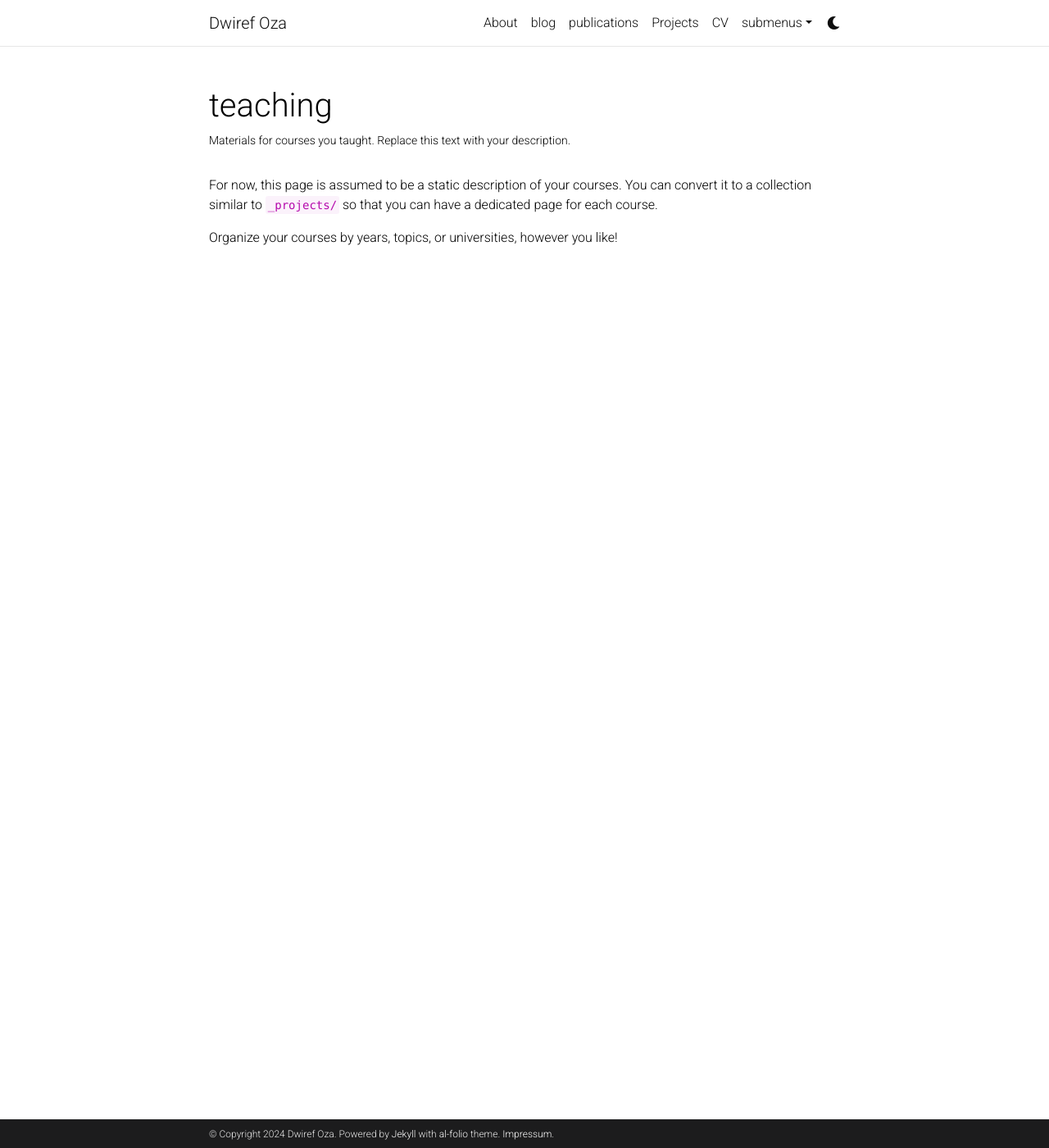
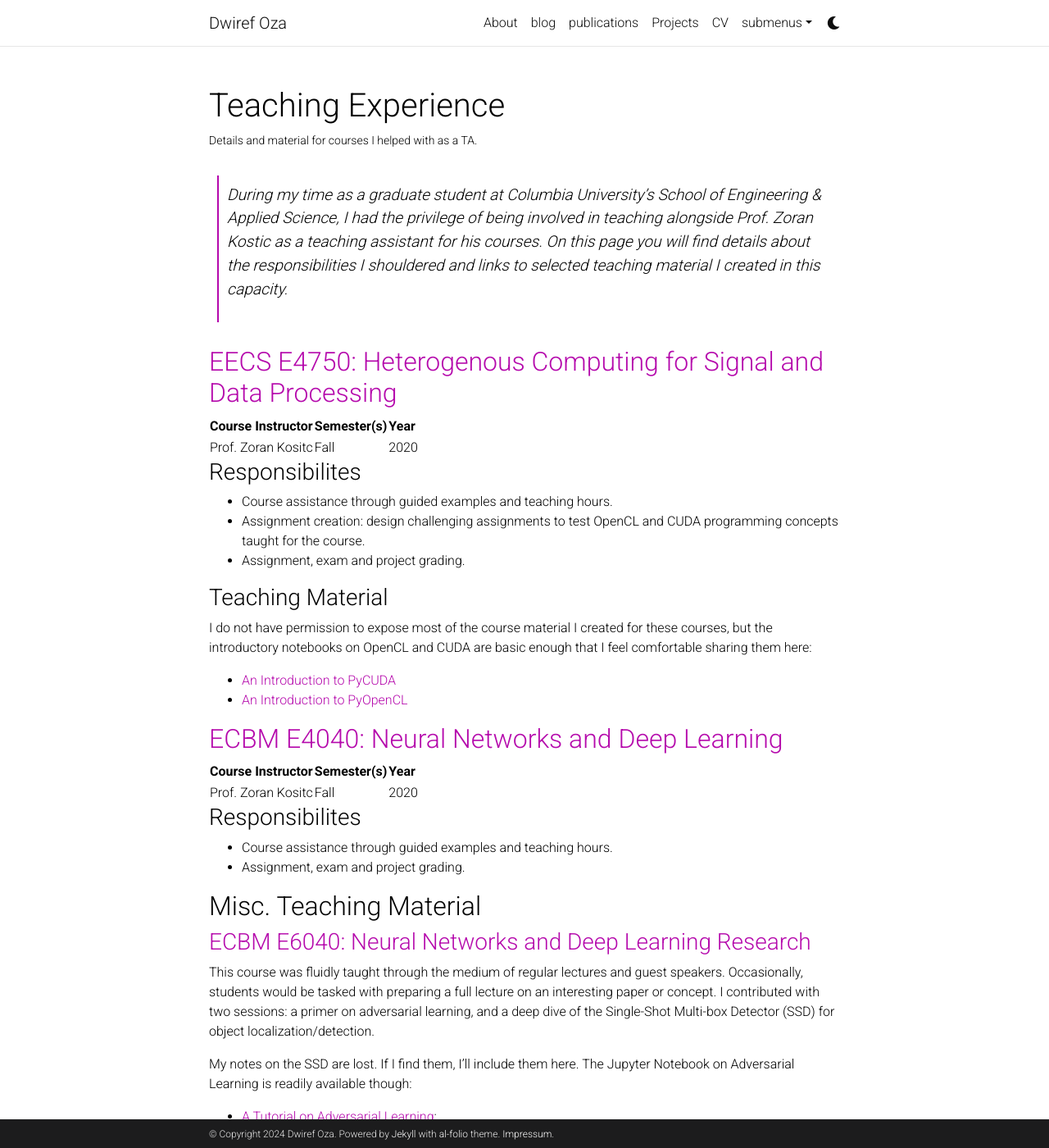
Before and after one commit to mythrandire/mythrandire.github.io, a Jekyll site: the page built from _pages/teaching.md, in a window 1280 px wide and 1400 px high. Shown: the whole window at 82% size. Built offline with Jekyll 4.4.1, drawn with Linux system fonts in a browser that asks for light colours; comment, search, counter and statistics services are not loaded; a style sheet for code colours, icons or effects is not loaded.

Commit message:
add info about TAing

```diff
--- a/_pages/teaching.md
+++ b/_pages/teaching.md
@@ -1,12 +1,51 @@
 ---
 layout: page
 permalink: /teaching/
-title: teaching
-description: Materials for courses you taught. Replace this text with your description.
+title: Teaching  Experience
+description: Details and material for courses I helped with as a TA.
 nav: false
 nav_order: 5
 ---
 
-For now, this page is assumed to be a static description of your courses. You can convert it to a collection similar to `_projects/` so that you can have a dedicated page for each course.
+> *During my time as a graduate student at Columbia University's School of Engineering & Applied Science, I had the privilege of being involved in teaching alongside Prof. Zoran Kostic as a teaching assistant for his courses. On this page you will find details about the responsibilities I shouldered and links to selected teaching material I created in this capacity.*
 
-Organize your courses by years, topics, or universities, however you like!
+
+## [EECS E4750: Heterogenous Computing for Signal and Data Processing](https://www.aidl.ee.columbia.edu/documents/sigproccommonmmulticore)
+
+| Course Instructor | Semester(s) | Year |
+| ----------------- | ----------- | ---- |
+| Prof. Zoran Kositc| Fall        | 2020 |
+
+### Responsibilites
+
+* Course assistance through guided examples and teaching hours.
+* Assignment creation: design challenging assignments to test OpenCL and CUDA programming concepts taught for the course.
+* Assignment, exam and project grading.
+
+### Teaching Material
+
+I do not have permission to expose most of the course material I created for these courses, but the introductory notebooks on OpenCL and CUDA are basic enough that I feel comfortable sharing them here:
+* [An Introduction to PyCUDA](https://github.com/mythrandire/e4750_intro_notebooks/blob/main/pycuda_intro.ipynb)
+* [An Introduction to PyOpenCL](https://github.com/mythrandire/e4750_intro_notebooks/blob/main/pyopencl_intro.ipynb)
+
+
+## [ECBM E4040: Neural Networks and Deep Learning](https://www.aidl.ee.columbia.edu/documents/neuralnetworksanddeeplearning)
+
+| Course Instructor | Semester(s) | Year |
+| ----------------- | ----------- | ---- |
+| Prof. Zoran Kositc| Fall        | 2020 |
+
+### Responsibilites
+
+* Course assistance through guided examples and teaching hours.
+* Assignment, exam and project grading.
+
+## Misc. Teaching Material
+
+### [ECBM E6040: Neural Networks and Deep Learning Research](https://www.aidl.ee.columbia.edu/documents/neuralnetworksanddeeplearningresearch)
+
+This course was fluidly taught through the medium of regular lectures and guest speakers. Occasionally, students would be tasked with preparing a full lecture on an interesting paper or concept. I contributed with two sessions: a primer on adversarial learning, and a deep dive of the Single-Shot Multi-box Detector (SSD) for object localization/detection.
+
+My notes on the SSD are lost. If I find them, I'll include them here. The Jupyter Notebook on Adversarial Learning is readily available though:
+
+* [A Tutorial on Adversarial Learning](https://github.com/mythrandire/adversarial_tutorial/blob/master/Adversarial_Tutorial.ipynb):
```
